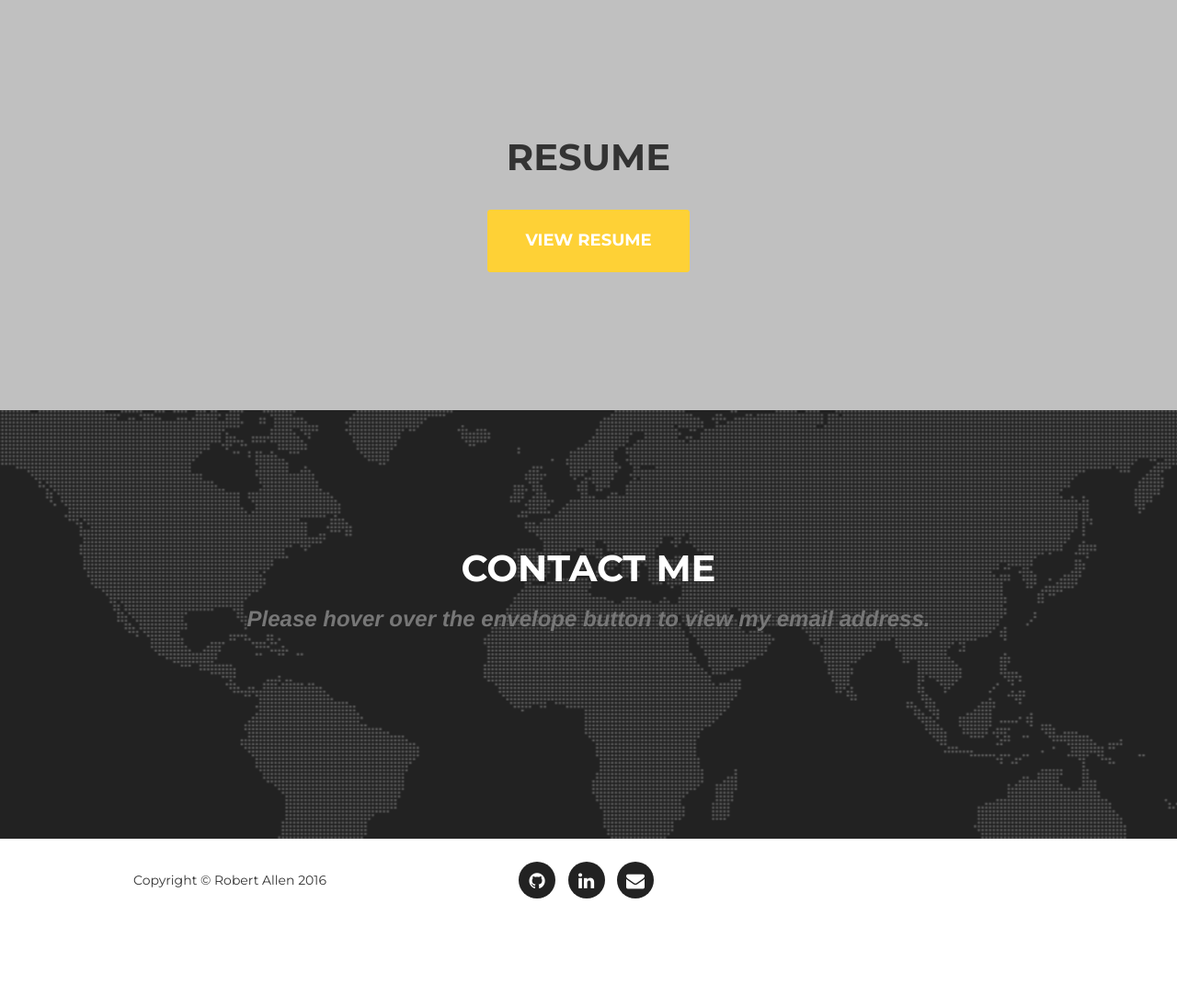
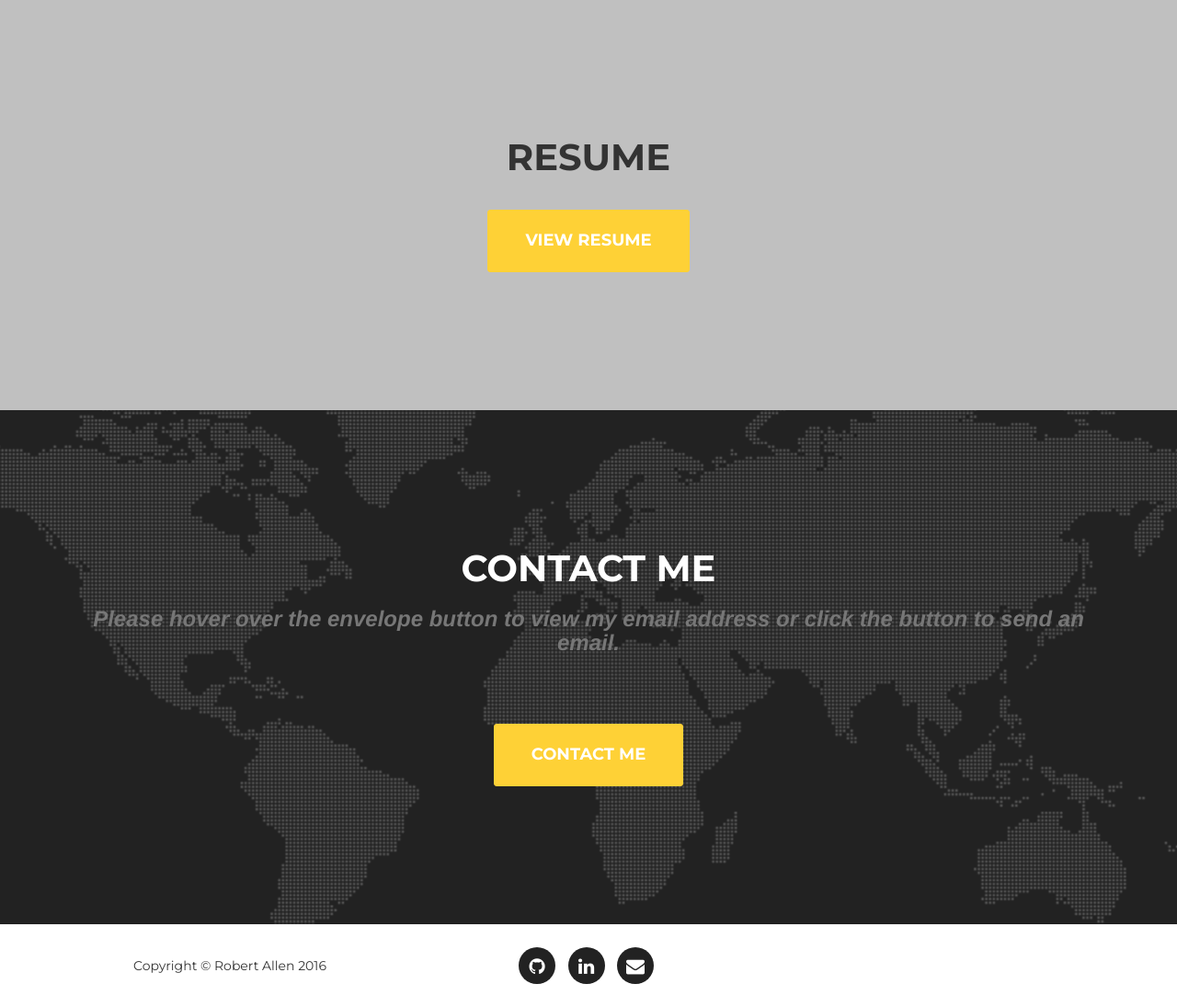
Before and after one commit to rallen0150/portfolio, a Django app: page / in a window 1280 px wide. Shown: the part 3732-4827 px from the top of the page at 92% size. Before the commit the page ends 4709 px from the top, so only its background shows below. Run offline with Django 3.2, Linux system fonts and the light colour scheme; some libraries are stand-ins or nearby versions; some web fonts are replaced.

Commit message:
fixed it

```diff
--- a/templates/index.html
+++ b/templates/index.html
@@ -220,7 +220,7 @@
             <div class="row">
                 <div class="col-lg-12 text-center">
                     <h2 class="section-heading">Contact Me</h2>
-                    <h3 class="section-subheading text-muted"><strong>Please hover over the envelope button to view my email address.</strong></h3>
+                    <h3 class="section-subheading text-muted"><strong>Please hover over the envelope button to view my email address or click the button to send an email.</strong></h3>
                 </div>
             </div>
             <div class="row">
@@ -265,12 +265,9 @@
                         </div>
                     </form>
                     {% endcomment %}
-
-                    {% comment %}
-                        <div class="col-md-12 text-center">
-                          <a href="{% url 'contact_me' %}"><button type="button" class="btn btn-xl">Contact Me</button></a>
-                        </div>
-                    {% endcomment %}
+                    <div class="col-md-12 text-center">
+                      <a href="{% url 'contact_me' %}"><button type="button" class="btn btn-xl">Contact Me</button></a>
+                    </div>
                 </div>
             </div>
         </div>
```
